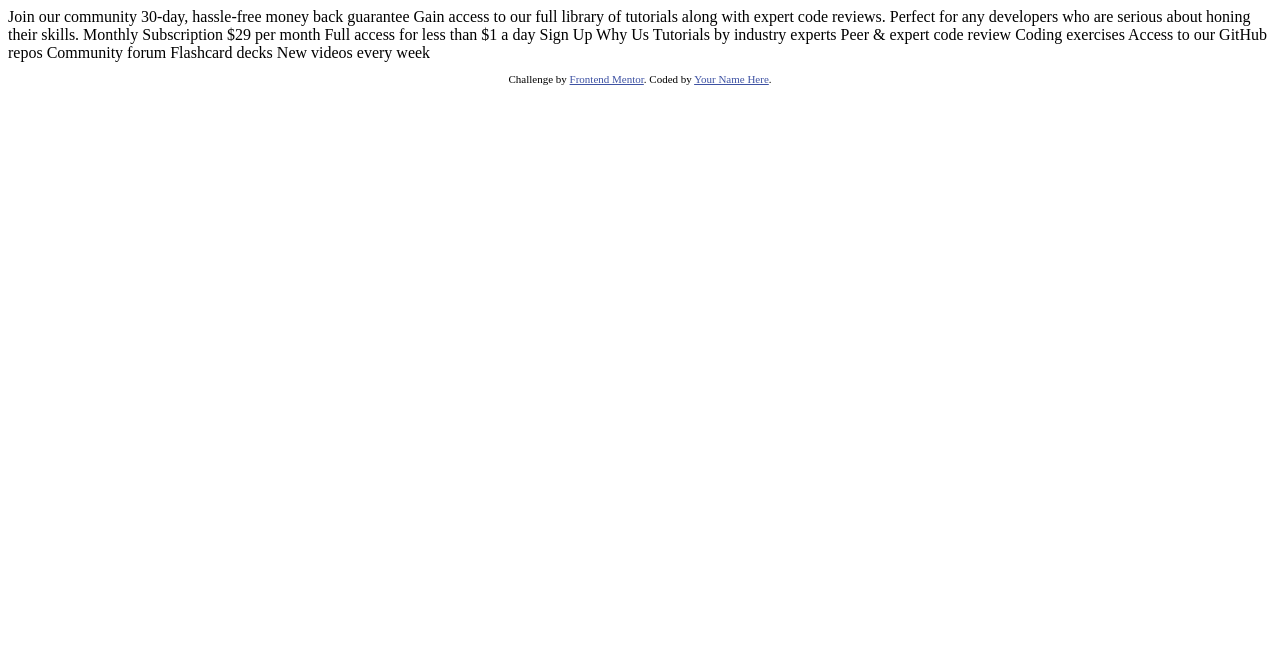
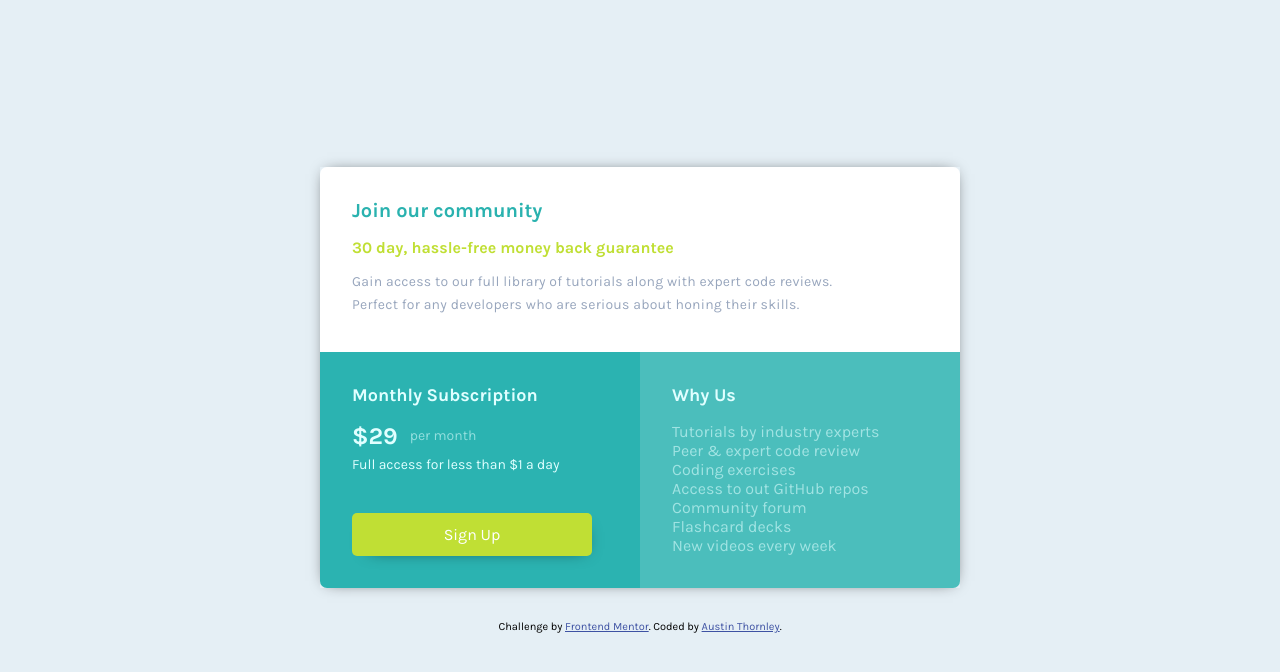
Before and after one commit to AustinThornley/frontendmentor-pricing-grid-component, a plain HTML site: page index.html in a window 1280 px wide. Drawn offline with Linux system fonts and the light colour scheme.

Commit message:
Finished project

```diff
--- a/index.html
+++ b/index.html
@@ -1,45 +1,59 @@
 <!DOCTYPE html>
 <html lang="en">
   <head>
-  <meta charset="UTF-8">
-  <meta name="viewport" content="width=device-width, initial-scale=1.0"> <!-- displays site properly based on user's device -->
+    <meta charset="UTF-8" />
+    <meta name="viewport" content="width=device-width, initial-scale=1.0" />
 
-  <link rel="icon" type="image/png" sizes="32x32" href="./images/favicon-32x32.png">
+    <link
+      rel="icon"
+      type="image/png"
+      sizes="32x32"
+      href="./images/favicon-32x32.png"
+    />
 
     <title>Frontend Mentor | Single Price Grid Component</title>
 
-	<link rel="stylesheet" href="style.css">
+    <link rel="stylesheet" href="style.css" />
   </head>
   <body>
-  Join our community
-
-  30-day, hassle-free money back guarantee
-
-  Gain access to our full library of tutorials along with expert code reviews.
+    <section class="card-container">
+      <div class="top-card">
+        <h1 class="main-heading">Join our community</h1>
+        <p class="mini-heading">30 day, hassle-free money back guarantee</p>
+        <p class="main-paragraph">
+          Gain access to our full library of tutorials along with expert code
+          reviews.
+        </p>
+        <p class="main-paragraph">
           Perfect for any developers who are serious about honing their skills.
-
-  Monthly Subscription
-
-  &dollar;29 per month
-
-  Full access for less than &dollar;1 a day
-
-  Sign Up
-
-  Why Us
-
-  Tutorials by industry experts
-  Peer &amp; expert code review
-  Coding exercises
-  Access to our GitHub repos
-  Community forum
-  Flashcard decks
-  New videos every week
-
+        </p>
+      </div>
+      <div class="bottom-sub-box">
+        <h2 class="sub-heading">Monthly Subscription</h2>
+        <p class="price-paragraph"><span class="price">$29</span> per month</p>
+        <p class="cta-paragraph">Full access for less than $1 a day</p>
+        <a href="#" class="button">Sign Up</a>
+      </div>
+      <div class="bottom-info-box">
+        <h2 class="info-heading">Why Us</h2>
+        <ul class="info-list">
+          <li class="info-list-item">Tutorials by industry experts</li>
+          <li class="info-list-item">Peer & expert code review</li>
+          <li class="info-list-item">Coding exercises</li>
+          <li class="info-list-item">Access to out GitHub repos</li>
+          <li class="info-list-item">Community forum</li>
+          <li class="info-list-item">Flashcard decks</li>
+          <li class="info-list-item">New videos every week</li>
+        </ul>
+      </div>
+    </section>
     <footer>
       <p class="attribution">
-      Challenge by <a href="https://www.frontendmentor.io?ref=challenge" target="_blank">Frontend Mentor</a>.
-      Coded by <a href="#">Your Name Here</a>.
+        Challenge by
+        <a href="https://www.frontendmentor.io?ref=challenge" target="_blank"
+          >Frontend Mentor</a
+        >. Coded by
+        <a href="https://www.austinthornley.com">Austin Thornley</a>.
       </p>
     </footer>
   </body>
--- a/style.css
+++ b/style.css
@@ -1,3 +1,129 @@
+@import url('https://fonts.googleapis.com/css2?family=Karla:wght@400;700&display=swap');
+
+*,
+*::before,
+*::after {
+  margin: 0;
+  padding: 0;
+  box-sizing: border-box;
+}
+
+html {
+  overflow: hidden;
+}
+
+body {
+  background: hsl(204, 43%, 93%);
+  display: flex;
+  flex-direction: column;
+  justify-content: center;
+  align-items: center;
+  min-height: 100vh;
+  max-width: 100vw;
+  font-family: 'Karla', sans-serif;
+}
+
+.card-container {
+  display: grid;
+  grid-template-areas:
+    'top-card top-card'
+    'bottom-sub-box bottom-info-box';
+  width: 640px;
+  margin-bottom: 2rem;
+  box-shadow: 0px 0px 15px -7px rgba(0, 0, 0, 0.88);
+}
+
+.top-card {
+  grid-area: top-card;
+  background: #fff;
+  border-top-left-radius: 7px;
+  border-top-right-radius: 7px;
+  padding-bottom: 2rem;
+}
+
+.main-heading {
+  color: hsl(179, 62%, 43%);
+  font-size: 20px;
+  margin: 2rem 0 1rem 2rem;
+}
+
+.mini-heading {
+  margin: 0 0 1rem 2rem;
+  color: hsl(71, 73%, 54%);
+  font-weight: 600;
+  font-size: 16px;
+}
+
+.main-paragraph {
+  margin: 0rem 0 0.4rem 2rem;
+  color: hsl(218, 22%, 67%);
+  font-size: 14px;
+  letter-spacing: 0.25px;
+}
+
+.bottom-sub-box {
+  color: hsl(180, 100%, 94%);
+  grid-area: bottom-sub-box;
+  background: #2bb3b1;
+  border-bottom-left-radius: 7px;
+}
+
+.sub-heading {
+  font-size: 18px;
+  margin: 2rem 0 1rem 2rem;
+}
+
+.price-paragraph {
+  display: flex;
+  align-items: center;
+  gap: 0.75rem;
+  font-size: 14px;
+  color: hsla(180, 100%, 94%, 0.575);
+  margin: 0rem 0 0.4rem 2rem;
+}
+
+.price {
+  font-size: 24px;
+  font-weight: 700;
+  color: hsl(180, 100%, 94%);
+}
+
+.cta-paragraph {
+  font-size: 14px;
+  margin: 0rem 0 1.5rem 2rem;
+}
+
+.button {
+  display: inline-block;
+  text-decoration: none;
+  background: hsl(71, 73%, 54%);
+  color: #fff;
+  text-align: center;
+  width: 75%;
+  padding: 0.75rem;
+  margin: 1rem 0 2rem 2rem;
+  border-radius: 5px;
+  box-shadow: 5px 6px 17px -13px rgba(0, 0, 0, 0.75);
+}
+
+.bottom-info-box {
+  color: hsl(180, 100%, 94%);
+  grid-area: bottom-info-box;
+  background: hsl(179, 47%, 52%);
+  border-bottom-right-radius: 7px;
+}
+
+.info-heading {
+  font-size: 18px;
+  margin: 2rem 0 1rem 2rem;
+}
+
+.info-list {
+  list-style: none;
+  color: hsla(180, 100%, 94%, 0.575);
+  margin: 0rem 0 0.4rem 2rem;
+}
+
 .attribution {
   font-size: 11px;
   text-align: center;
@@ -5,3 +131,69 @@
 .attribution a {
   color: hsl(228, 45%, 44%);
 }
+
+@media (max-width: 665px) {
+  .card-container {
+    grid-template-areas:
+      'top-card'
+      'bottom-sub-box'
+      'bottom-info-box';
+    max-width: 500px;
+  }
+
+  .bottom-sub-box {
+    border-bottom-left-radius: 0;
+  }
+
+  .bottom-info-box {
+    border-bottom-left-radius: 7px;
+  }
+
+  .info-list {
+    margin-bottom: 1.5rem;
+  }
+
+  .button {
+    width: 45%;
+  }
+}
+
+@media (max-width: 500px) {
+  .card-container {
+    max-width: 400px;
+  }
+
+  .bottom-sub-box {
+    border-bottom-left-radius: 0;
+  }
+
+  .bottom-info-box {
+    border-bottom-left-radius: 7px;
+  }
+
+  .info-list {
+    margin-bottom: 1.5rem;
+  }
+}
+
+@media (max-width: 405px) {
+  .card-container {
+    max-width: 300px;
+  }
+
+  .bottom-sub-box {
+    border-bottom-left-radius: 0;
+  }
+
+  .bottom-info-box {
+    border-bottom-left-radius: 7px;
+  }
+
+  .info-list {
+    margin-bottom: 1.5rem;
+  }
+
+  .button {
+    width: 75%;
+  }
+}
```
Lines whose indentation alone changed are shown as unchanged.
